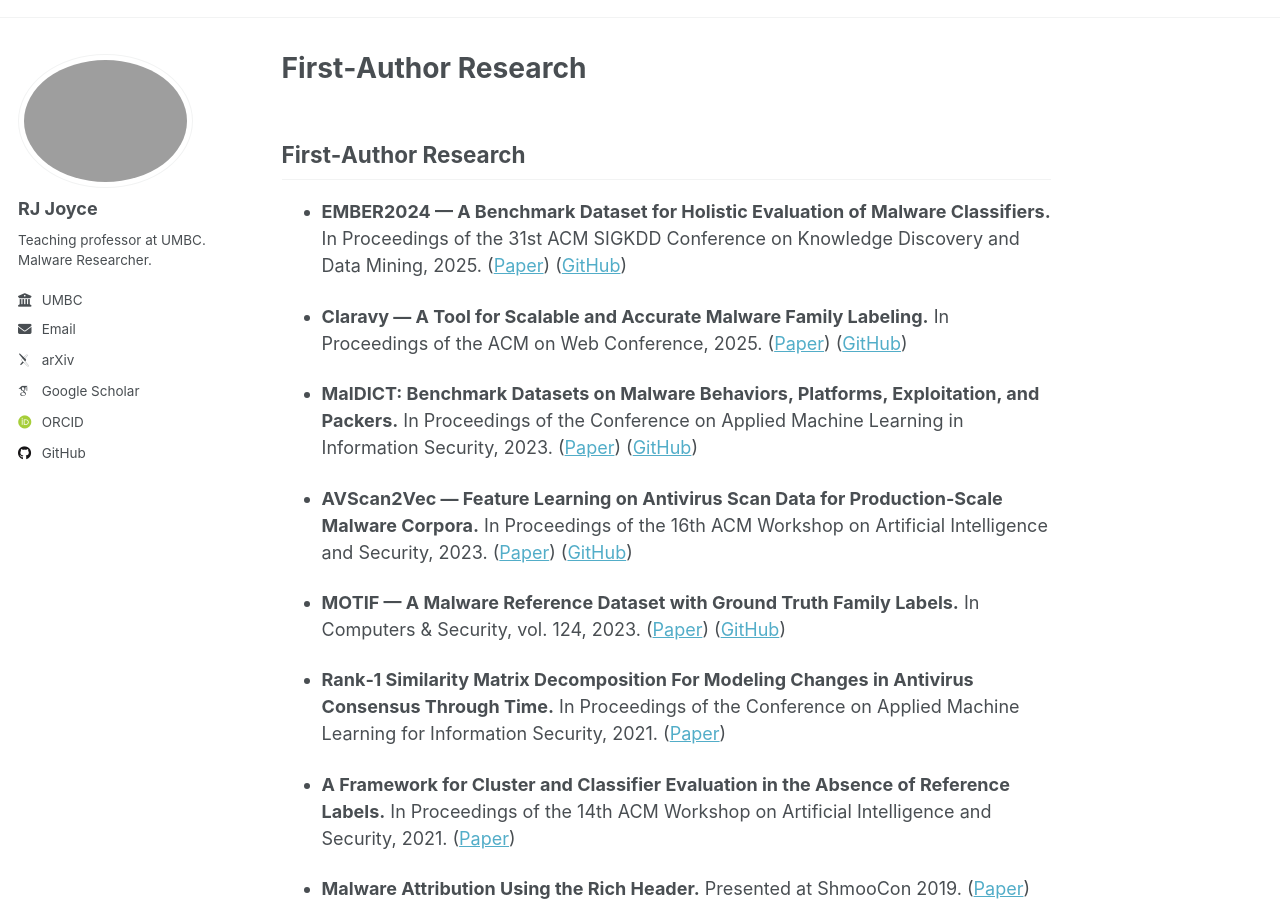
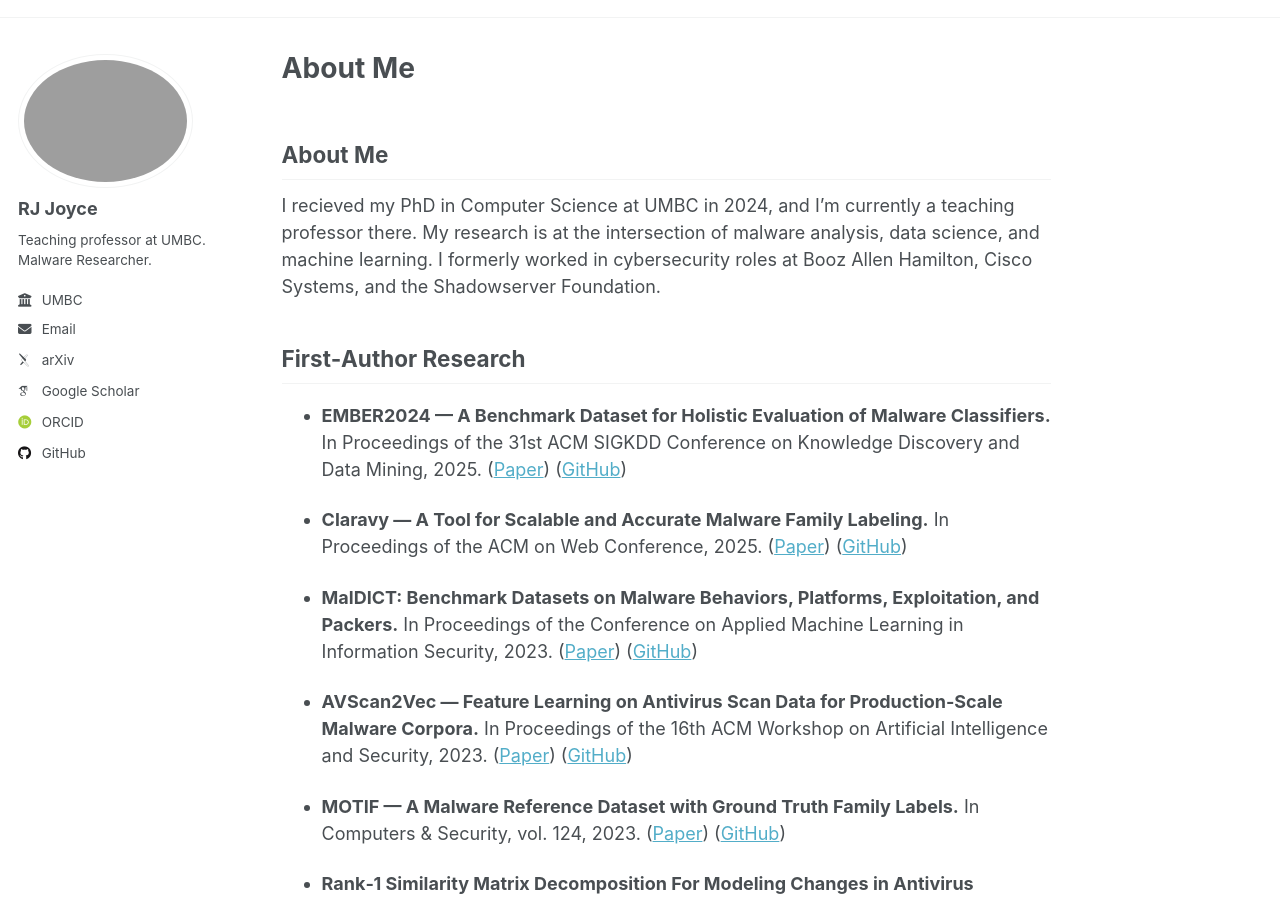
Before and after one commit to rjjoyce/joyce8.github.io, a Jekyll site: the page built from _pages/about.md, in a window 1280 px wide and 900 px high. Built offline with Jekyll 4.4.1, drawn with Linux system fonts in a browser that asks for light colours; some web fonts are replaced; our own code applies the rules of GitHub Pages for plain Markdown files; a script that is not in the unit is left out.

Commit message:
Update about.md

```diff
--- a/_pages/about.md
+++ b/_pages/about.md
@@ -1,4 +1,6 @@
+## About Me
 
+I recieved my PhD in Computer Science at UMBC in 2024, and I'm currently a teaching professor there. My research is at the intersection of malware analysis, data science, and machine learning. I formerly worked in cybersecurity roles at Booz Allen Hamilton, Cisco Systems, and the Shadowserver Foundation.
 
 ## First‑Author Research
 
```
